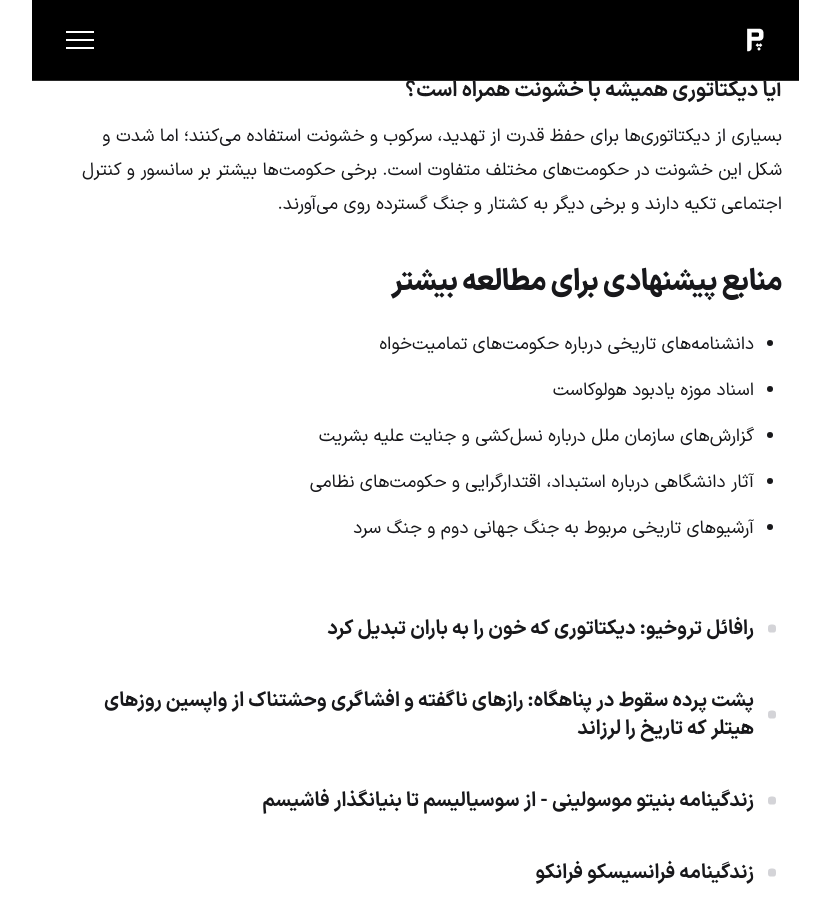
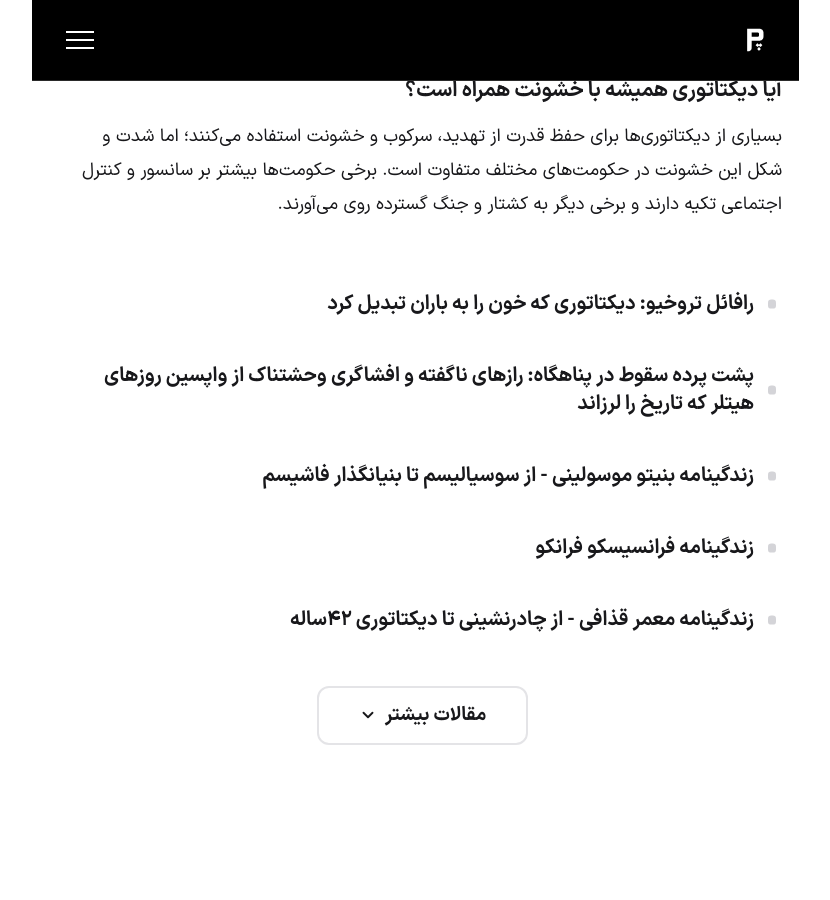
Before and after one commit to darkblog/darkblog.github.io, a Jekyll site: the page built from _posts/2026-9-28-دیکتاتور.md, in a window 1280 px wide and 900 px high, scrolled down 12885 px. Shown: the whole window, without its empty margins (210-1040 px from the left). Built offline with Jekyll 4.4.1, drawn with Linux system fonts in a browser that asks for light colours; after the commit the page ends 13670 px from its top, so only the background shows below that.

Commit message:
Delete resources section from dictatorship post
Removed suggested resources for further reading on dictatorship.

```diff
--- a/_posts/2026-9-28-دیکتاتور.md
+++ b/_posts/2026-9-28-دیکتاتور.md
@@ -294,11 +294,3 @@ image: /blog/mussolini.jpg
 ### آیا دیکتاتوری همیشه با خشونت همراه است؟
 
 بسیاری از دیکتاتوری‌ها برای حفظ قدرت از تهدید، سرکوب و خشونت استفاده می‌کنند؛ اما شدت و شکل این خشونت در حکومت‌های مختلف متفاوت است. برخی حکومت‌ها بیشتر بر سانسور و کنترل اجتماعی تکیه دارند و برخی دیگر به کشتار و جنگ گسترده روی می‌آورند.
-
-## منابع پیشنهادی برای مطالعه بیشتر
-
-- دانشنامه‌های تاریخی درباره حکومت‌های تمامیت‌خواه
-- اسناد موزه یادبود هولوکاست
-- گزارش‌های سازمان ملل درباره نسل‌کشی و جنایت علیه بشریت
-- آثار دانشگاهی درباره استبداد، اقتدارگرایی و حکومت‌های نظامی
-- آرشیوهای تاریخی مربوط به جنگ جهانی دوم و جنگ سرد
```
